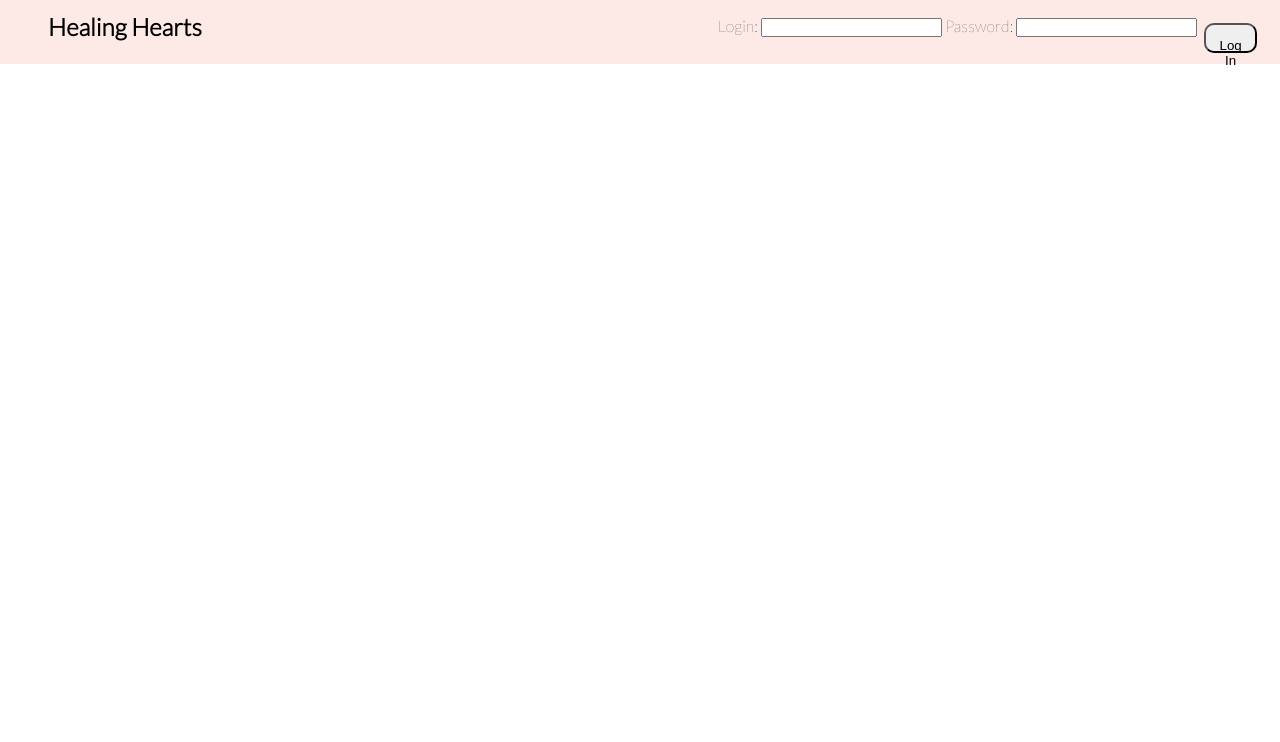
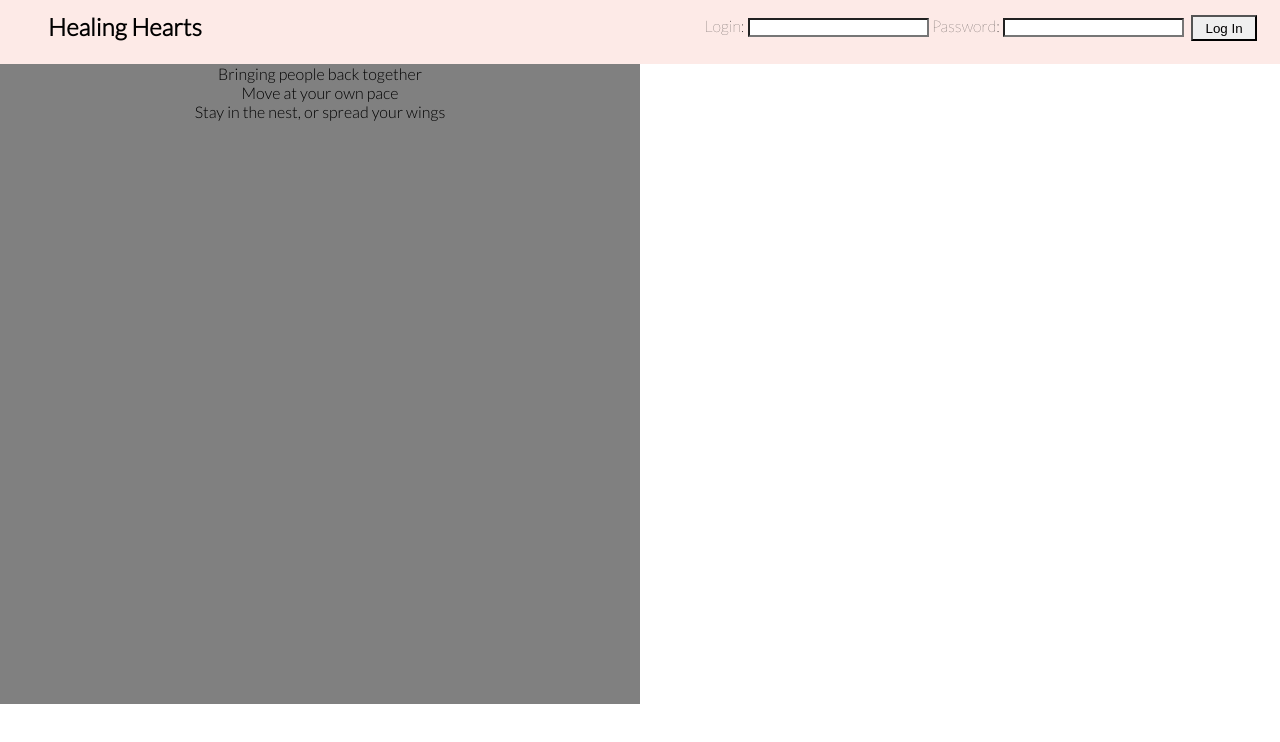
Before and after one commit to joeephus/healing, a plain HTML site: page login.html in a window 1280 px wide. Drawn offline with Linux system fonts and the light colour scheme.

Commit message:
healing login 1.0.2

```diff
--- a/login.html
+++ b/login.html
@@ -22,5 +22,15 @@
 			</form>
 		</div>
 	</header>
+
+	<!-- /////////////////////// Sections for main form /////////////////////// -->
+	<section class="container-content-left">
+		<p> Bringing people back together</p>
+		<p> Move at your own pace</p>
+		<p> Stay in the nest, or spread your wings</p>
+	</section>
+	<section class="form-content">
+
+	</section>
 </body>
 </html>
--- a/sass/style.scss
+++ b/sass/style.scss
@@ -33,7 +33,7 @@
     background-size: cover;
 }
 
-//header
+// --------------- Video Bg page header -------------------
 header {
   background: transparent;
 
@@ -96,7 +96,7 @@
   float: left;
 }
 /*
-//Carousel
+// ------------------------- Carousel -----------------------------
 .carousel {
   text-align: center;
   width: 100%;
@@ -123,6 +123,7 @@
 
 //login page
 
+//--------------------------- header ---------------------
 header.login_head {
 
   .container_login_left {
@@ -152,16 +153,35 @@
         margin: 1em 1em 0 0;
 
           input {
-
+            -webkit-appearance: none;
+            -moz-appearance: none;
+            appearance: none;
           }
 
           .login_button {
-            width: 4em;
+            width: 5em;
             height:2em;
             background-color: trans-purple;
-            vertical-align: top;
-            padding: 1em;
+            border-radius: 0;
+            text-align: center;
+            margin-top: -.1em;
+            -webkit-transition: all 0.2s ease-in;
+             &:hover {
+              background-color: white;
+              color: black;
+             }
           }
       }
   }
 }
+
+// ---------------- login form section ----------------------
+.container-content-left {
+  width: 50%;
+  float: left;
+  font-family: lato, sans-serif;
+  font-weight: 300;
+  background-color: grey;
+  height: 40em;
+
+}
```
Also changed, not shown: sass/style.css, 1 other file.
